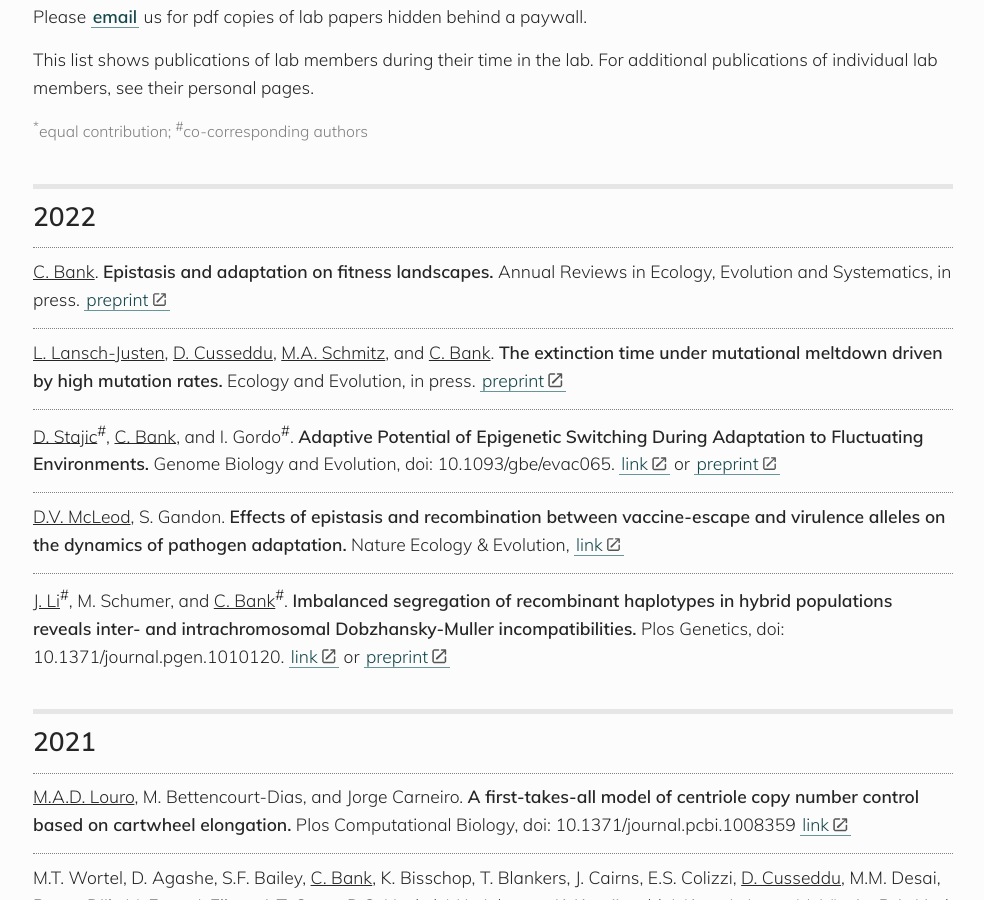
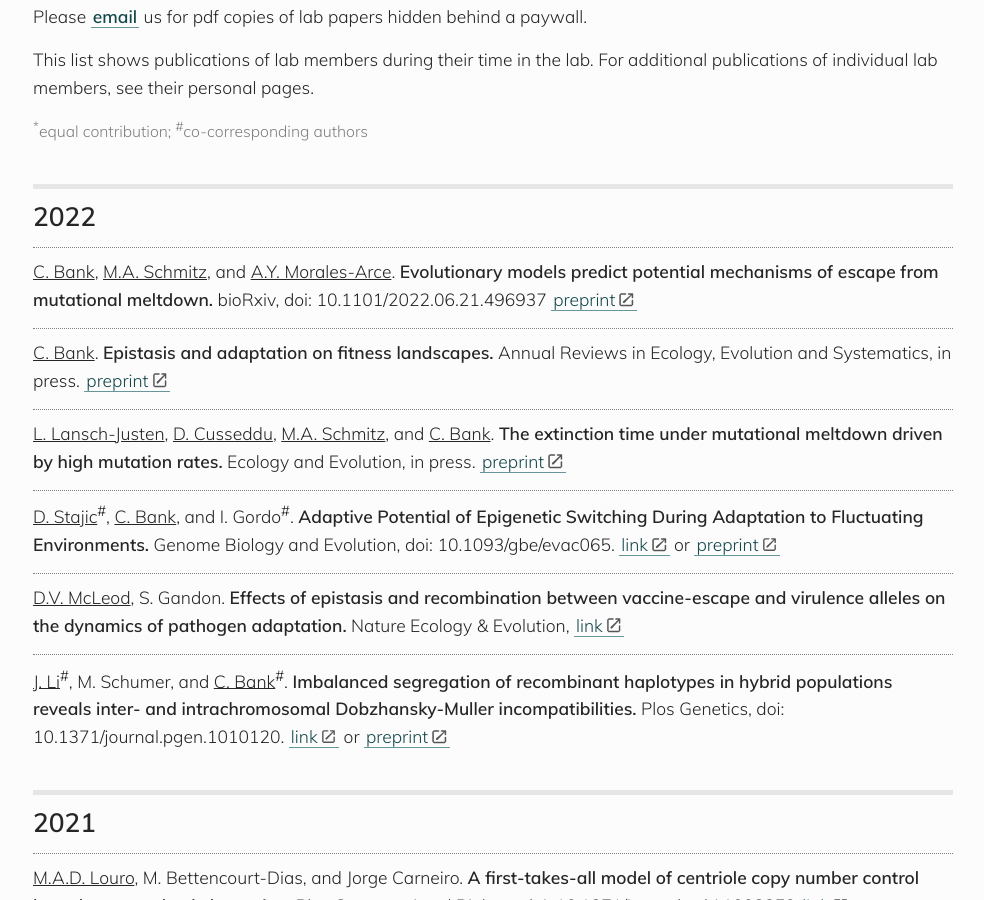
Before and after one commit to banklab/banklab.github.io, a Jekyll site: the page built from publications.md, in a window 1280 px wide and 900 px high, scrolled down 419 px. Shown: the whole window, without its empty margins (147-1131 px from the left). Built offline with Jekyll 4.4.1, drawn with Linux system fonts in a browser that asks for light colours; some web fonts are replaced.

Commit message:
Update publications.md
Added new MM paper

```diff
--- a/publications.md
+++ b/publications.md
@@ -20,6 +20,8 @@ https://kramdown.gettalong.org/syntax.html#html-blocks
 {:/comment}
 
 ## 2022
+
+<u>C. Bank</u>, <u>M.A. Schmitz</u>, and <u>A.Y. Morales-Arce</u>. **Evolutionary models predict potential mechanisms of escape from mutational meltdown.** bioRxiv, doi: 10.1101/2022.06.21.496937 [preprint](https://www.biorxiv.org/content/10.1101/2022.06.21.496937)
 
 <u>C. Bank</u>. **Epistasis and adaptation on fitness landscapes.** Annual Reviews in Ecology, Evolution and Systematics, in press. [preprint](https://arxiv.org/abs/2204.13321)
 
```
